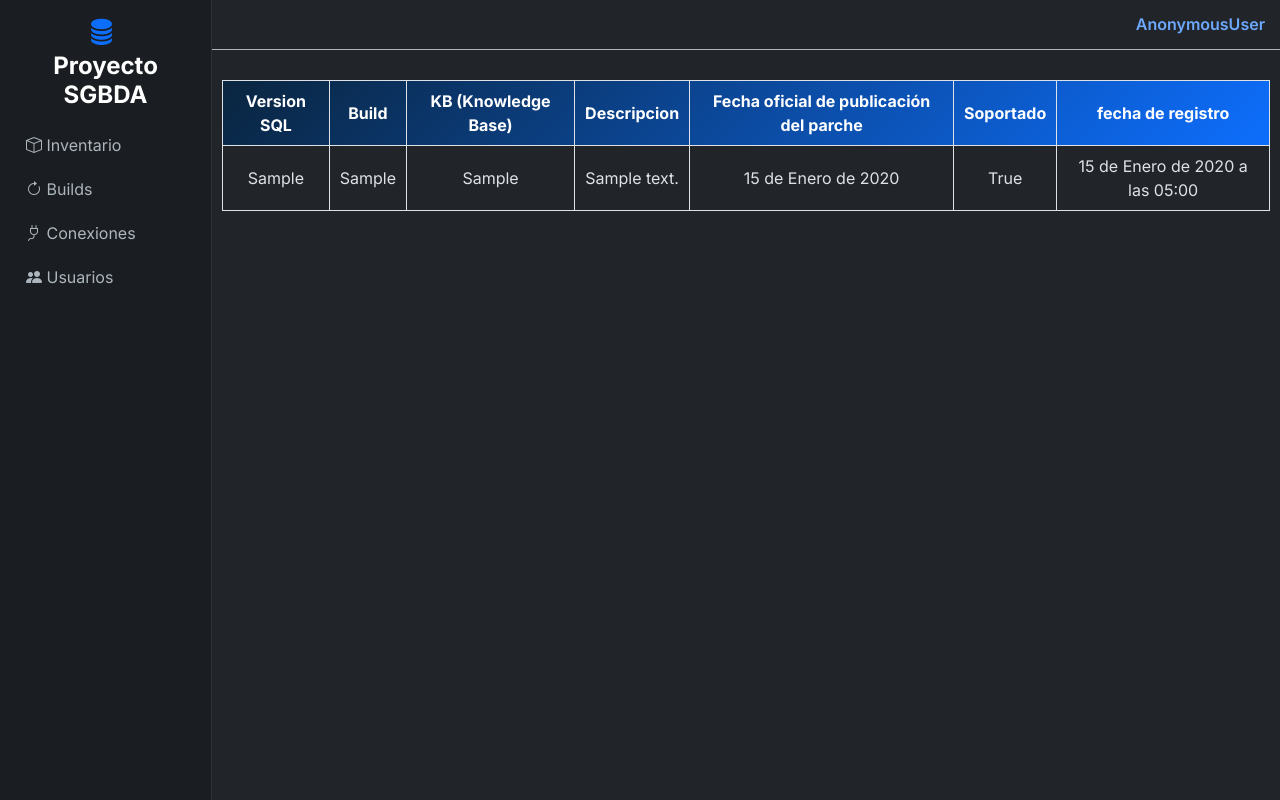
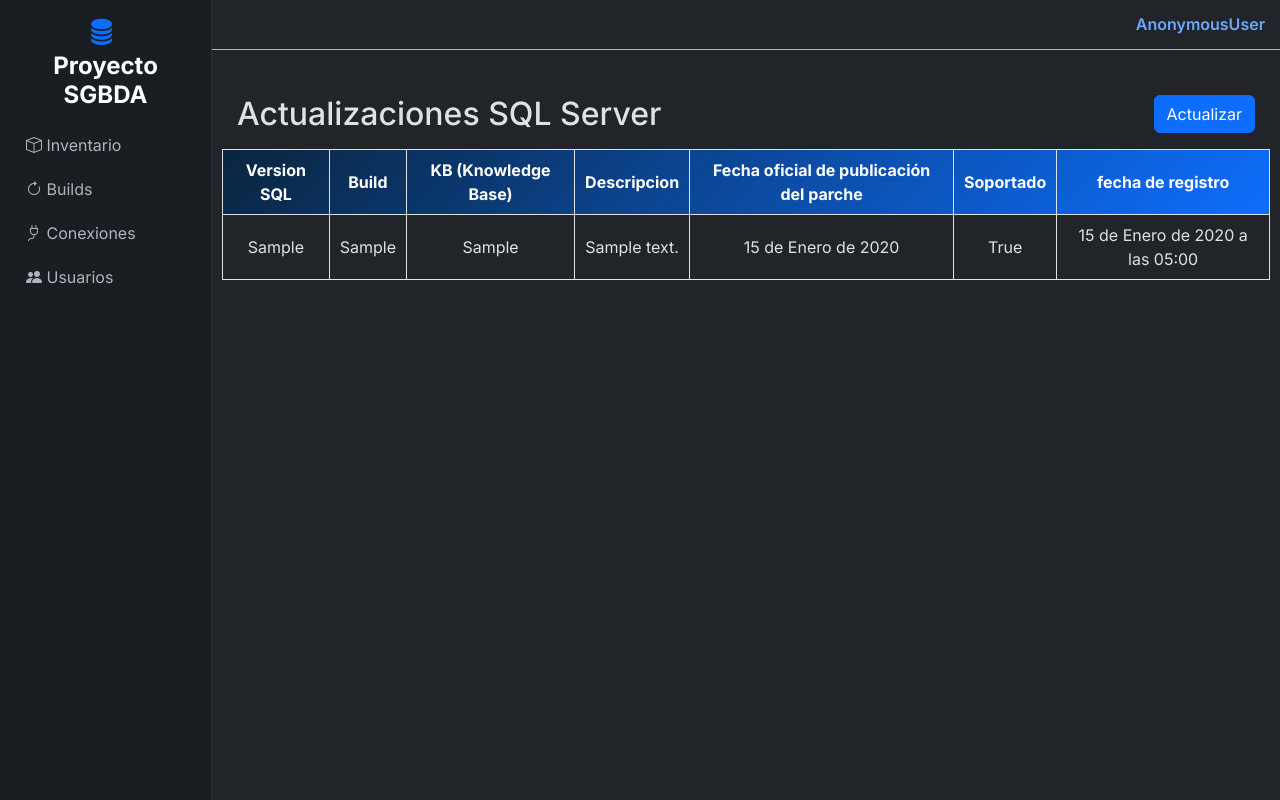
Before and after one commit to JulianCarvajal07/Proyecto-SGBDA, a Django app: page /listar_builds/ in a window 1280 px wide. Run offline with Django 5.2, Linux system fonts and the light colour scheme; tables that the repository leaves empty hold one stand-in row (values such as "Sample post").

Commit message:
implementacion de boton en el template builds.html para activar la funcion sync_gdr

```diff
--- /dev/null
+++ b/sgbda/static/css/builds.css
@@ -0,0 +1,7 @@
+.boton-actualizar-builds{
+    display: flex;
+    justify-content: space-between;
+    align-items: center;
+    width: 100%;
+    padding: 15px;
+}
--- a/sgbda/templates/base.html
+++ b/sgbda/templates/base.html
@@ -16,7 +16,7 @@
     <link rel="stylesheet" href="{% static 'css/bases_de_datos.css' %}">
     <link rel="stylesheet" href="{% static 'css/usuarios.css' %}">
     <link rel="stylesheet" href="{% static 'css/conexiones.css' %}">
-
+    <link rel="stylesheet" href="{% static 'css/builds.css' %}">
 </head>
 
 <body>
--- a/sgbda/templates/paginas/builds.html
+++ b/sgbda/templates/paginas/builds.html
@@ -19,6 +19,15 @@
         {% endif %}
     {% endfor %}
 {% endif %}
+
+<div class="boton-actualizar-builds">
+<h2 style="margin: 0">Actualizaciones SQL Server</h2>
+    <form method="POST" action="{% url 'actualizar_builds' %}">
+        {% csrf_token %}
+        <button type="submit" class="btn btn-primary">Actualizar</button>
+    </form>
+</div>
+
 
     <div class="tabla-builds">
             <table class="tabla-personalizada">
--- a/sgbda/urls.py
+++ b/sgbda/urls.py
@@ -4,7 +4,7 @@ from .views.usuarios import registro_usuarios, listar_usuarios, eliminar_usuario
 from .views.login import login_usuario
 from .views.conexiones import registro_conexion, listar_conexiones, eliminar_conexion
 from .views.inventario import listar_inventario
-from .views.builds import listar_builds
+from .views.builds import listar_builds, actualizar_builds
 from django.contrib.auth.views import LogoutView
 
 
@@ -24,4 +24,5 @@ urlpatterns = [
     path('listar_inventario/', listar_inventario, name='listar_inventario'),
 
     path('listar_builds/', listar_builds, name='listar_builds'),
+    path('actualizar_builds/', actualizar_builds, name='actualizar_builds'),
 ]
--- a/sgbda/views/builds.py
+++ b/sgbda/views/builds.py
@@ -1,8 +1,7 @@
-import pyodbc
-
 from django.shortcuts import render, redirect, get_object_or_404
 from django.contrib import messages
 from sgbda.models import actualizaciones
+from sgbda.services.microsoft_gdr_sync import sync_gdr
 
 def listar_builds(request):
 
@@ -10,3 +9,23 @@ def listar_builds(request):
 
     return render(request, 'paginas/builds.html', {
         "builds": builds})
+
+
+def actualizar_builds(request):
+
+    try:
+        sync_gdr()
+
+        messages.success(
+            request,
+            "Sincronización de builds completada correctamente."
+        )
+
+    except Exception as e:
+
+        messages.error(
+            request,
+            f"Error en sincronización: {str(e)}"
+        )
+
+    return redirect('listar_builds')
```
